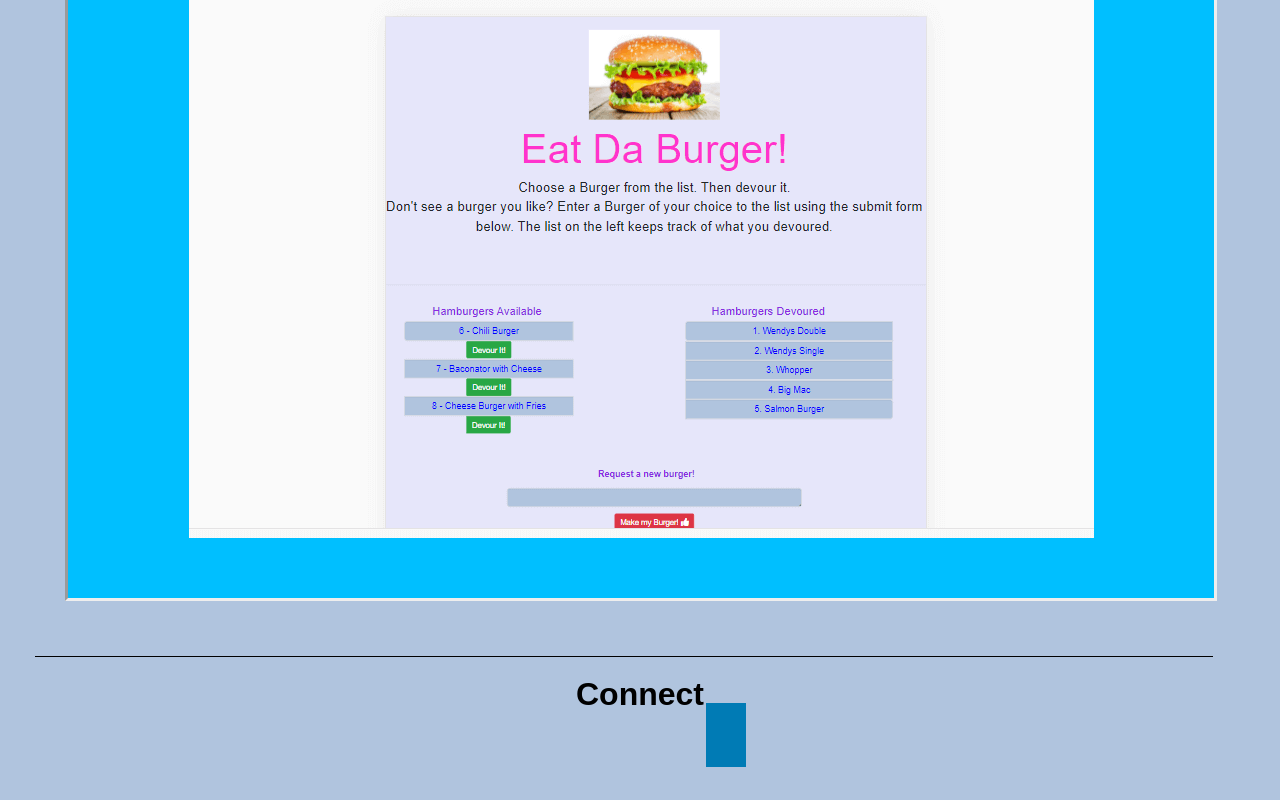
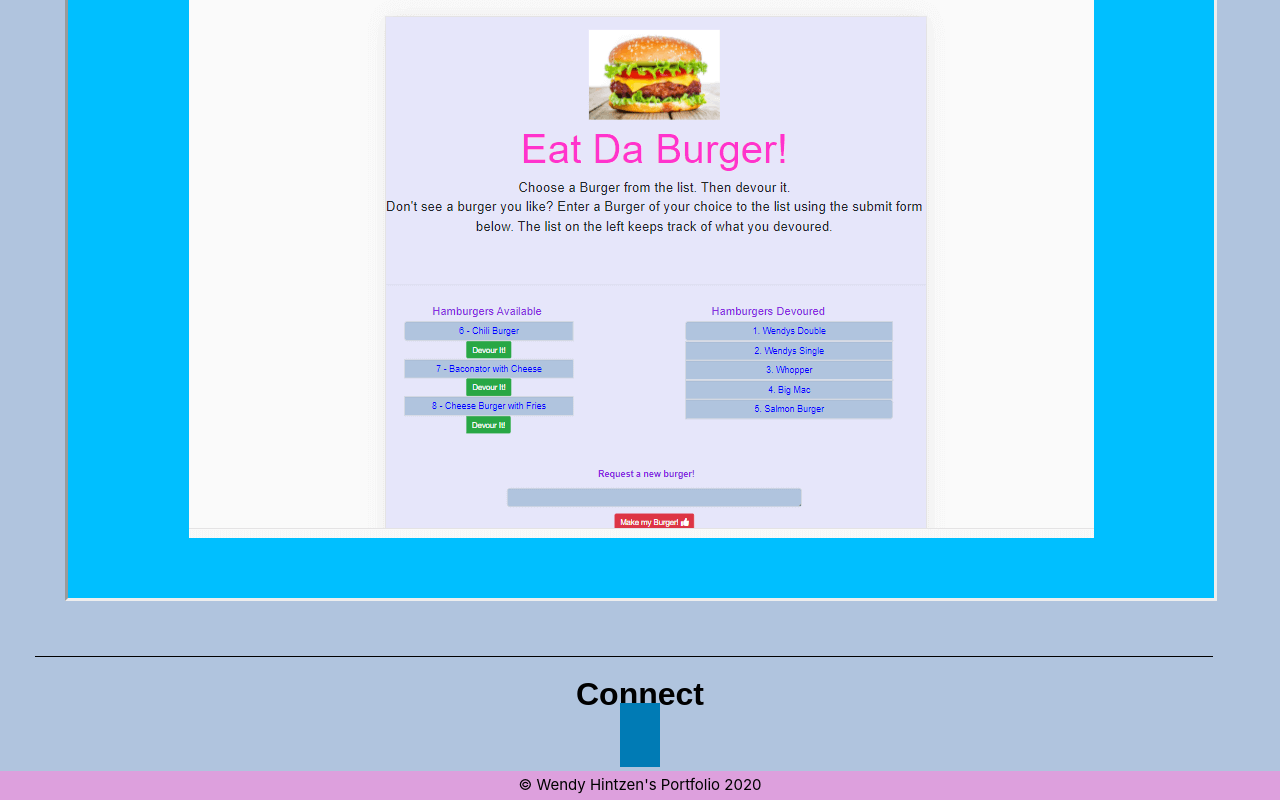
Before and after one commit to whintzen/React-Portfolio, a React (Create React App) app: page /portfolio in a window 1280 px wide. Shown: the part 2719-3519 px from the top of the page. Before the commit the page ends 3489 px from the top, so only its background shows below. Built offline with nearby package versions, Linux system fonts and the light colour scheme; a web font is replaced by a local one.

Commit message:
Updated Portfolio folder

```diff
--- a/src/pages/Portfolio/index.js
+++ b/src/pages/Portfolio/index.js
@@ -3,6 +3,7 @@
 import Container from "../../components/Container";
 import Row from "../../components/Row";
 import Col from "../../components/Col";
+import Footer from "../../components/Footer";
 import "./portfoliostyle.css";
 
 
@@ -119,6 +120,7 @@
                     </Col>
                     <Col size="md-4"></Col>
                 </Row>
+                <Footer />
 
         </div>
     );
--- a/src/pages/Portfolio/portfoliostyle.css
+++ b/src/pages/Portfolio/portfoliostyle.css
@@ -90,9 +90,10 @@
 
   /* set the font size of the Social Media Letters */
 .col-social {
-    padding-left: 187px;
     font-size: 15px;
-    justify-content: center;
+    text-align: center;
+    display: inline-block;
+
 }
 
     /* Set the LinkedIn effects */
@@ -103,7 +104,7 @@
     height: 50px;
     text-align: center;
     text-decoration: none;
-    justify-content: center;
+
 }
 
       /* Add a hover effect */
```
